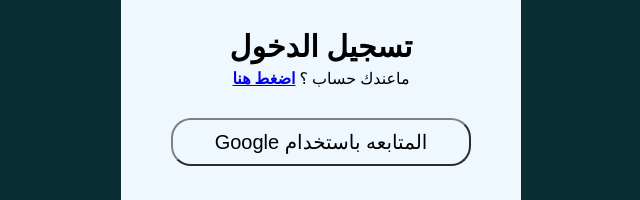
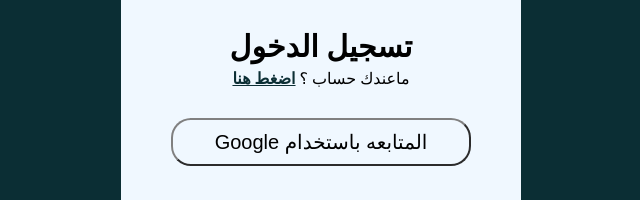
Before and after one commit to Reham-Fagih/Tamni, a website: page public/logInPage.html in a window 1280 px wide. Shown: the part 121-321 px from the top of the page, 319-959 px from the left. Drawn offline with Linux system fonts and the light colour scheme.

Commit message:
Style: styling the link in logIn page

```diff
--- a/public/logInpage.css
+++ b/public/logInpage.css
@@ -70,6 +70,21 @@
     margin-top: 5px;
 }
 
+a:any-link{
+
+  color: #0B2E34;
+}
+a:visited{
+
+  color: #0B2E34;
+
+}
+a:hover{
+
+    color:#69b8ca;
+
+}
+
 #button1{
 
     margin-top: 30px;
```
